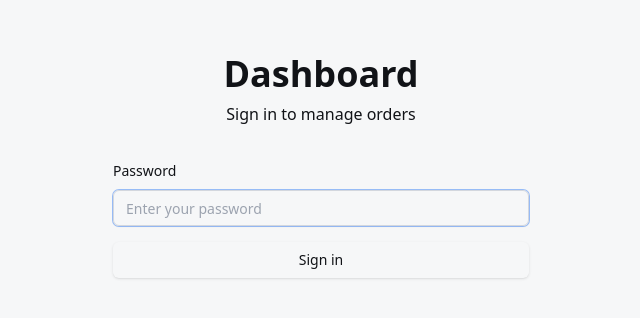
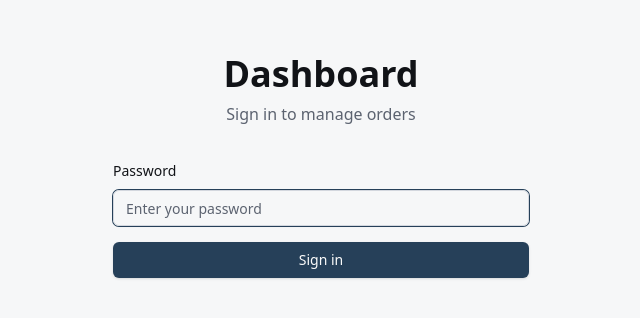
Before and after one commit to viola884-ship-it/260616eurosport, a React (Vite) app in the folder dashboard/: page / in a window 1280 px wide. Shown: the part 234-552 px from the top of the page, without its empty margins (319-959 px from the left). Built offline with nearby package versions, Linux system fonts and the light colour scheme.

Commit message:
Add Tailwind theme color mappings for CSS variables
Extends Tailwind config with semantic color tokens that reference CSS variables.

```diff
--- a/dashboard/tailwind.config.js
+++ b/dashboard/tailwind.config.js
@@ -6,7 +6,46 @@
     './src/**/*.{js,ts,jsx,tsx}',
   ],
   theme: {
-    extend: {},
+    extend: {
+      colors: {
+        background: 'hsl(var(--background))',
+        foreground: 'hsl(var(--foreground))',
+        card: {
+          DEFAULT: 'hsl(var(--card))',
+          foreground: 'hsl(var(--card-foreground))',
+        },
+        popover: {
+          DEFAULT: 'hsl(var(--popover))',
+          foreground: 'hsl(var(--popover-foreground))',
+        },
+        primary: {
+          DEFAULT: 'hsl(var(--primary))',
+          foreground: 'hsl(var(--primary-foreground))',
+        },
+        secondary: {
+          DEFAULT: 'hsl(var(--secondary))',
+          foreground: 'hsl(var(--secondary-foreground))',
+        },
+        muted: {
+          DEFAULT: 'hsl(var(--muted))',
+          foreground: 'hsl(var(--muted-foreground))',
+        },
+        accent: {
+          DEFAULT: 'hsl(var(--accent))',
+          foreground: 'hsl(var(--accent-foreground))',
+        },
+        destructive: {
+          DEFAULT: 'hsl(var(--destructive))',
+          foreground: 'hsl(var(--destructive-foreground))',
+        },
+        border: 'hsl(var(--border))',
+        input: 'hsl(var(--input))',
+        ring: 'hsl(var(--ring))',
+      },
+      borderRadius: {
+        DEFAULT: 'calc(var(--radius) * 1px)',
+      },
+    },
   },
   plugins: [],
 }
```
